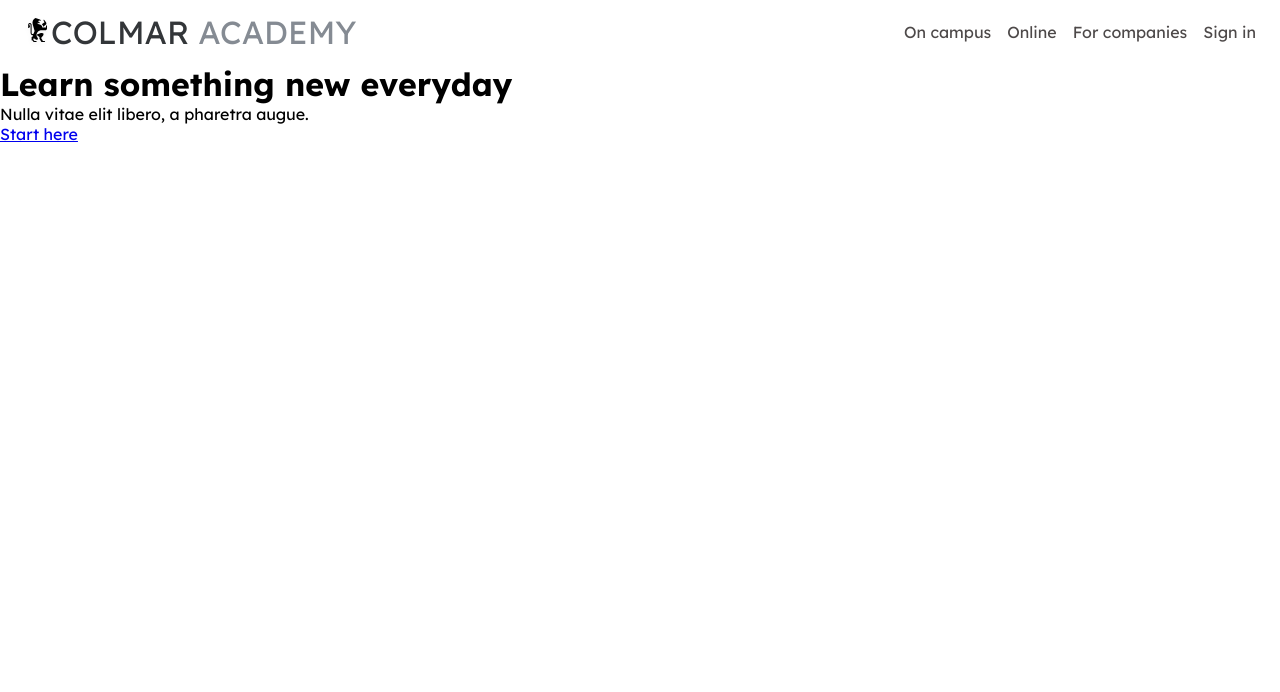
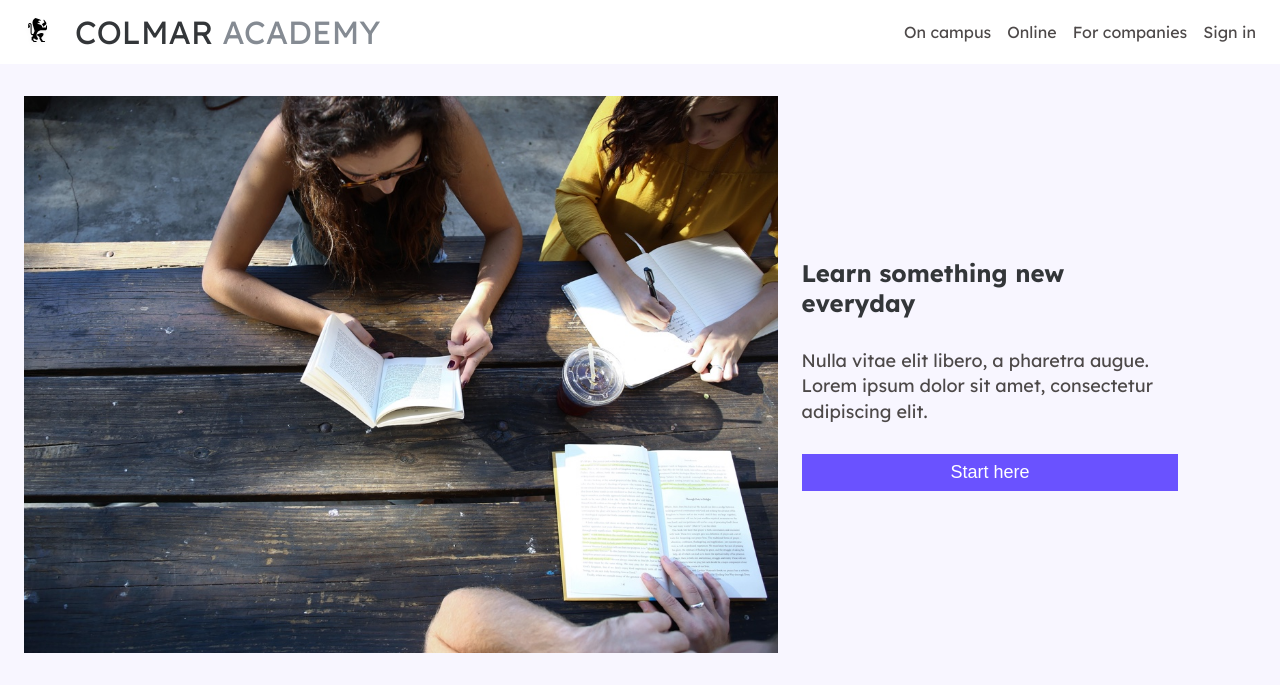
Before and after one commit to larbiDanquah/colmarAcademy, a plain HTML site: page index.html in a window 1280 px wide. Drawn offline with Linux system fonts and the light colour scheme.

Commit message:
Styles hero section

```diff
--- a/index.html
+++ b/index.html
@@ -48,14 +48,14 @@
         </nav>
     </header> -->
 
-    <div id="hero">
-        <div class="hero-image"></div>
+    <section id="hero">
+        <img src="./resources/images/banner.jpg" alt="">
         <div class="hero-info">
             <h1>Learn something new everyday</h1>
-            <p>Nulla vitae elit libero, a pharetra augue.</p>
+            <p>Nulla vitae elit libero, a pharetra augue. Lorem ipsum dolor sit amet, consectetur adipiscing elit.</p>
 
-            <a href="#">Start here</a>
+            <button href="#">Start here</button>
         </div>
-    </div>
+    </section>
 </body>
 </html>
--- a/resources/css/style.css
+++ b/resources/css/style.css
@@ -58,3 +58,49 @@ nav ul li a {
 nav ul li a:hover {
     color: #8d8d8d;
 }
+
+/* Hero section */
+#hero {
+    padding: 32px 0 32px 24px;
+    display: flex;
+    align-items: center;
+    background-color: #F8F6FF;
+}
+
+img {
+    max-width: 60%;
+    margin-right: 24px;
+}
+
+.hero-info {
+    max-width: 30%;
+}
+
+.hero-info h1 {
+    color: #333639;
+    font-size: 24px;
+    margin-bottom: 30px;
+}
+
+.hero-info p {
+    color: #4d4949;
+    font-size: 18px;
+    line-height: 1.4;
+    margin-bottom: 30px;
+}
+
+.hero-info button {
+    font-size: large;
+    text-decoration: none;
+    color: white;
+    background-color: #6A52FF;
+    padding: 8px 0;
+    width: 100%;
+    border: none;
+    cursor: pointer;
+    transition: background-color 300ms ease-in;
+}
+
+.hero-info button:hover {
+    background-color: #8976ff;
+}
```
